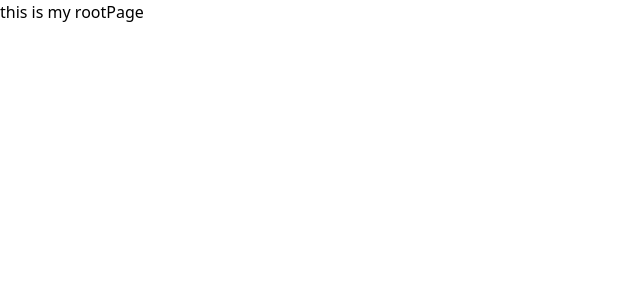
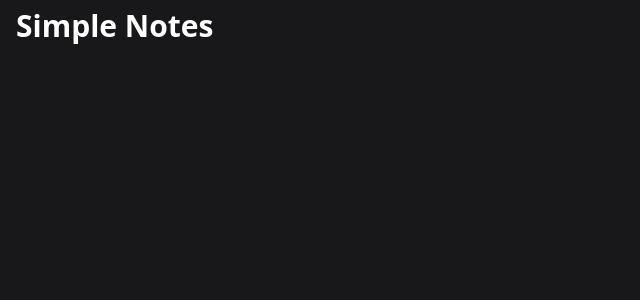
Before and after one commit to Glitch-guy0/simple-note, a Next.js app: page / in a window 1280 px wide. Shown: the top 300 px of the page, without its empty margins (0-640 px from the left). Built offline with nearby package versions, Linux system fonts and the light colour scheme.

Commit message:
added header

```diff
--- a/src/app/globals.css
+++ b/src/app/globals.css
@@ -13,3 +13,6 @@ body {
   width: 100%;
   height: 100%;
 }
+
+
+/* text css */
--- a/src/app/page.tsx
+++ b/src/app/page.tsx
@@ -1,5 +1,11 @@
+import Header from "@/components/Header"
+
+
+
 export default function rootPage() {
-  return (<>
-    this is my rootPage
-  </>)
+  return (
+    <div className="w-full h-full bg-zinc-900 text-white px-4 py-2">
+      <Header />
+    </div>
+  )
 }
--- /dev/null
+++ b/src/components/Header.tsx
@@ -0,0 +1,5 @@
+export default function Header() {
+    return (
+        <header className="font-bold text-3xl text-center lg:text-left">Simple Notes</header>
+    )
+}
```
